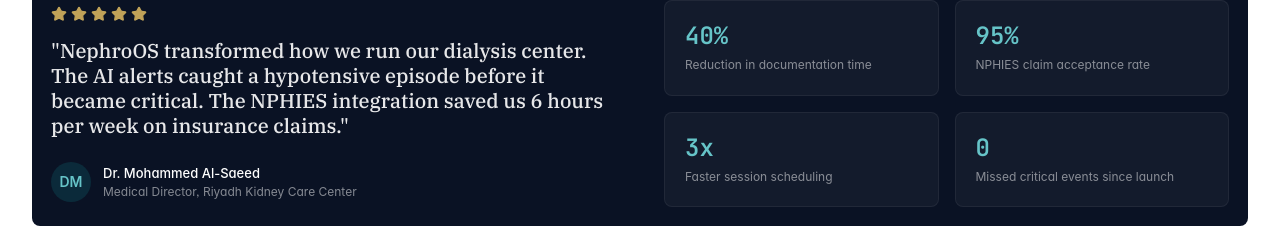
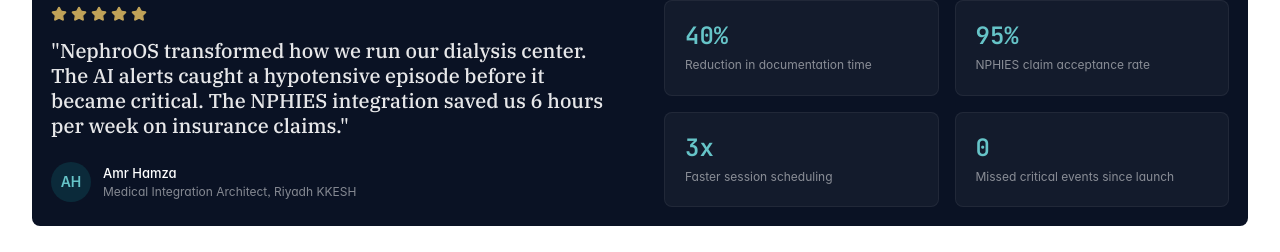
Before and after one commit to unisoftworld/nephro-os, a React (Vite) app: page / in a window 1280 px wide. Shown: the part 3207-3459 px from the top of the page. Built offline with nearby package versions, Linux system fonts and the light colour scheme.

Commit message:
fix(home): update testimonial attribution

```diff
--- a/src/pages/marketing/HomePage.tsx
+++ b/src/pages/marketing/HomePage.tsx
@@ -485,14 +485,14 @@ export default function HomePage() {
                 </blockquote>
                 <div className="flex items-center gap-3">
                   <div className="w-10 h-10 rounded-full bg-saline-500/20 flex items-center justify-center text-14 font-semibold text-saline-300">
-                    DM
+                    AH
                   </div>
                   <div>
                     <p className="text-13 font-medium text-white">
-                      Dr. Mohammed Al-Saeed
+                      Amr Hamza
                     </p>
                     <p className="text-12 text-white/50">
-                      Medical Director, Riyadh Kidney Care Center
+                      Medical Integration Architect, Riyadh KKESH
                     </p>
                   </div>
                 </div>
```
